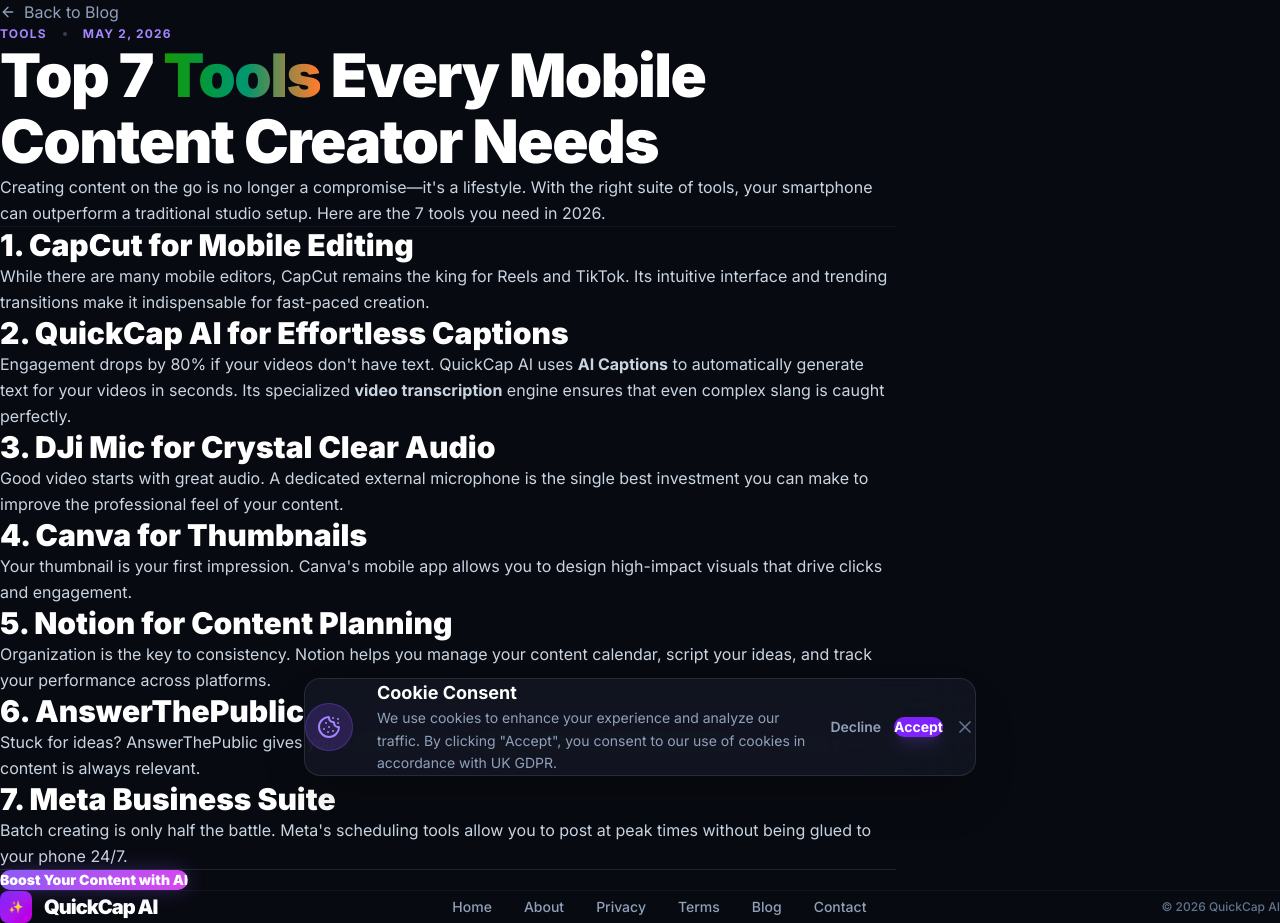
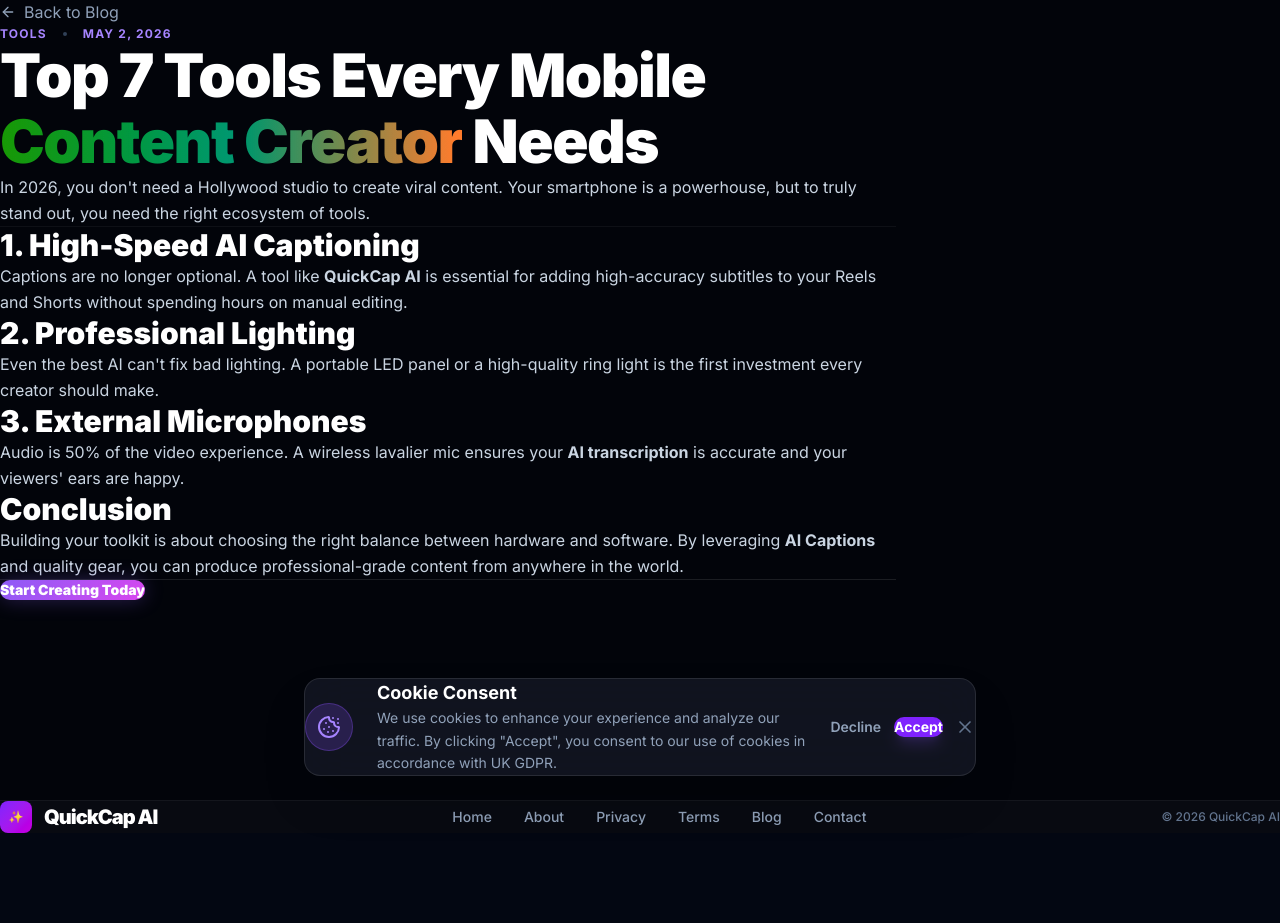
Before and after one commit to adarshraj990/quickcap-ai, a Next.js app: page /blog/top-7-tools-mobile-creators in a window 1280 px wide. After the commit the page ends 833 px from the top, so only its background shows below. Built offline with nearby package versions, Linux system fonts and the light colour scheme.

Commit message:
Unify UI design across all pages (About, Privacy, Terms, Blog, Contact, Disclaimer)

```diff
--- a/app/blog/audio-to-text-ai-revolution/page.tsx
+++ b/app/blog/audio-to-text-ai-revolution/page.tsx
@@ -4,12 +4,12 @@
 
 export const metadata = {
   title: "Why Audio-to-Text AI is Revolutionizing Video Editing | QuickCap",
-  description: "Explore how lightning-fast transcription is changing the way we edit video and reach global audiences.",
+  description: "Discover how lightning-fast transcription is changing the way we edit video forever.",
 };
 
 export default function BlogPost() {
   return (
-    <div className="min-h-screen bg-[#080A11] text-white selection:bg-violet-500/30">
+    <div className="min-h-screen bg-[#02040A] text-white selection:bg-violet-500/30">
       <div className="bg-mesh" />
       <main className="max-w-4xl mx-auto px-6 py-20 relative z-10">
         <Link href="/blog" className="inline-flex items-center gap-2 text-slate-400 hover:text-white transition-colors mb-12 group">
@@ -24,27 +24,30 @@
               <span>May 1, 2026</span>
             </div>
             <h1 className="text-4xl md:text-6xl font-black mb-8 leading-[1.1] tracking-tight">
-              Why <span className="text-gradient">Audio-to-Text</span> AI is Revolutionizing Video Editing
+              Why Audio-to-Text AI is <span className="text-gradient">Revolutionizing</span> Video Editing
             </h1>
           </header>
 
           <div className="prose prose-invert prose-lg max-w-none space-y-8 text-slate-300 leading-relaxed">
-            <p>Video editing used to be a tedious process of scrubbing through hours of footage to find the perfect soundbite. In 2026, that has changed forever. <strong>Audio-to-text AI</strong> is not just transcribing; it's reimagining the entire post-production workflow.</p>
-
-            <h2 className="text-3xl font-black text-white pt-8 border-t border-white/5">Slashing Post-Production Time</h2>
-            <p>The biggest bottleneck in video editing has always been the rough cut. With modern <strong>video transcription</strong>, editors can now search for specific words or phrases within their footage instantly. Instead of listening back at 2x speed, they can simply type "engagement" and jump straight to that moment in the timeline.</p>
-
-            <h2 className="text-3xl font-black text-white pt-8">The Power of Text-Based Editing</h2>
-            <p>We are entering the era of text-based video editing. This allows creators to edit their video as easily as they would edit a Word document. Delete a sentence in the transcript, and the corresponding clip is automatically removed from the video timeline. This level of automation is powered by specialized <strong>AI Captions</strong> models that understand the nuances of timing and rhythm.</p>
-
-            <h2 className="text-3xl font-black text-white pt-8">Breaking the Language Barrier</h2>
-            <p>One of the most exciting aspects of this revolution is instant translation. <strong>Auto subtitles</strong> can now be translated into dozens of languages with the click of a button, allowing a creator in Tokyo to reach an audience in New York without hiring a translation team. This global reach is what separates the top 1% of creators from the rest.</p>
-
-            <h3 className="text-2xl font-bold text-white pt-6">The Tech Behind the Scenes: Groq & Whisper</h3>
-            <p>This speed and accuracy are made possible by powerful inference engines like Groq, which can process Whisper models at record-breaking speeds. What used to take minutes of cloud processing now happens in milliseconds, often entirely within the user's browser for maximum privacy.</p>
-
+            <p>
+              The era of spending hours transcribing video content manually is officially over. As we move further into 2026, <strong>audio-to-text AI</strong> has emerged as the most significant productivity booster for video editors and social media creators alike.
+            </p>
+            <h2 className="text-3xl font-black text-white pt-8 border-t border-white/5">From Hours to Milliseconds</h2>
+            <p>
+              In the past, adding subtitles to a 60-second Reel could take 30 to 60 minutes of tedious typing and time-stamping. Today, with the integration of models like Whisper and hardware accelerators like Groq, that same process takes milliseconds. This shift allows creators to pivot from "manual laborers" to "creative directors."
+            </p>
+            <h2 className="text-3xl font-black text-white pt-8">The Hybrid Workflow: Browser + Cloud</h2>
+            <p>
+              The real revolution isn't just in the AI, but in how it's delivered. <strong>AI Captioning</strong> tools now use a hybrid approach. By extracting audio locally in the browser and only sending a small audio file to the cloud for transcription, creators get the best of both worlds: speed and privacy.
+            </p>
+            <h2 className="text-3xl font-black text-white pt-8">Multilingual Mastery</h2>
+            <p>
+              AI has broken the language barrier. Modern <strong>video transcription</strong> tools can automatically detect and transcribe over 100 languages, including complex dialects and slang. This global reach is essential for creators looking to expand their audience beyond their local borders in 2026.
+            </p>
             <h2 className="text-3xl font-black text-white pt-8">Conclusion</h2>
-            <p>The audio-to-text revolution is just beginning. As AI continues to evolve, the barrier between an idea and a finished video will continue to shrink, empowering a new generation of creators to tell their stories without being bogged down by technical friction.</p>
+            <p>
+              Audio-to-text AI is no longer a luxury; it's a foundational tool. By automating the transcription process, creators can produce more content, reach more people, and maintain a higher level of accuracy than ever before.
+            </p>
           </div>
           <footer className="mt-20 pt-10 border-t border-white/10 flex flex-col md:flex-row items-center justify-between gap-8">
             <Link href="/" className="btn-wow px-8 py-4 rounded-2xl font-black text-sm">Experience the Revolution</Link>
--- a/app/blog/importance-of-captions-2026/page.tsx
+++ b/app/blog/importance-of-captions-2026/page.tsx
@@ -9,7 +9,7 @@
 
 export default function BlogPost() {
   return (
-    <div className="min-h-screen bg-[#080A11] text-white selection:bg-violet-500/30">
+    <div className="min-h-screen bg-[#02040A] text-white selection:bg-violet-500/30">
       <div className="bg-mesh" />
 
       <main className="max-w-4xl mx-auto px-6 py-20 relative z-10">
--- a/app/blog/page.tsx
+++ b/app/blog/page.tsx
@@ -52,7 +52,7 @@
 
 export default function BlogListing() {
   return (
-    <div className="min-h-screen bg-[#080A11] relative overflow-hidden text-white">
+    <div className="min-h-screen bg-[#02040A] relative overflow-hidden text-white selection:bg-violet-500/30">
       <div className="bg-mesh" />
 
       <main className="max-w-6xl mx-auto px-6 py-20 relative z-10">
@@ -67,7 +67,7 @@
 
         <div className="grid md:grid-cols-2 lg:grid-cols-3 gap-8">
           {POSTS.map((post, i) => (
-            <article key={i} className="glass-premium rounded-[2.5rem] border border-white/5 overflow-hidden flex flex-col group hover:border-violet-500/30 transition-all">
+            <article key={i} className="glass-premium rounded-[2.5rem] overflow-hidden flex flex-col group hover:border-violet-500/30 transition-all duration-300">
               <div className="p-8 flex-1">
                 <div className="flex items-center gap-3 mb-4">
                   <span className="text-[10px] font-black uppercase tracking-widest text-violet-400 bg-violet-500/10 px-3 py-1 rounded-full">{post.category}</span>
--- a/app/blog/short-form-content-accessibility/page.tsx
+++ b/app/blog/short-form-content-accessibility/page.tsx
@@ -9,7 +9,7 @@
 
 export default function BlogPost() {
   return (
-    <div className="min-h-screen bg-[#080A11] text-white selection:bg-violet-500/30">
+    <div className="min-h-screen bg-[#02040A] text-white selection:bg-violet-500/30">
       <div className="bg-mesh" />
       <main className="max-w-4xl mx-auto px-6 py-20 relative z-10">
         <Link href="/blog" className="inline-flex items-center gap-2 text-slate-400 hover:text-white transition-colors mb-12 group">
@@ -54,7 +54,7 @@
             </p>
           </div>
           <footer className="mt-20 pt-10 border-t border-white/10 flex flex-col md:flex-row items-center justify-between gap-8">
-            <Link href="/" className="btn-wow px-8 py-4 rounded-2xl font-black text-sm">Start Captioining for Free</Link>
+            <Link href="/" className="btn-wow px-8 py-4 rounded-2xl font-black text-sm">Start Captioning for Free</Link>
           </footer>
         </article>
       </main>
--- a/app/blog/top-7-tools-mobile-creators/page.tsx
+++ b/app/blog/top-7-tools-mobile-creators/page.tsx
@@ -3,13 +3,13 @@
 import Link from "next/link";
 
 export const metadata = {
-  title: "Top 7 Tools for Mobile Content Creators | QuickCap",
-  description: "From editing to AI captions, discover the 7 essential tools that will transform your mobile content creation.",
+  title: "Top 7 Tools Every Mobile Content Creator Needs | QuickCap",
+  description: "From lighting to AI captioning, here are the essential tools to level up your mobile production.",
 };
 
 export default function BlogPost() {
   return (
-    <div className="min-h-screen bg-[#080A11] text-white selection:bg-violet-500/30">
+    <div className="min-h-screen bg-[#02040A] text-white selection:bg-violet-500/30">
       <div className="bg-mesh" />
       <main className="max-w-4xl mx-auto px-6 py-20 relative z-10">
         <Link href="/blog" className="inline-flex items-center gap-2 text-slate-400 hover:text-white transition-colors mb-12 group">
@@ -24,36 +24,37 @@
               <span>May 2, 2026</span>
             </div>
             <h1 className="text-4xl md:text-6xl font-black mb-8 leading-[1.1] tracking-tight">
-              Top 7 <span className="text-gradient">Tools</span> Every Mobile Content Creator Needs
+              Top 7 Tools Every Mobile <span className="text-gradient">Content Creator</span> Needs
             </h1>
           </header>
 
           <div className="prose prose-invert prose-lg max-w-none space-y-8 text-slate-300 leading-relaxed">
-            <p>Creating content on the go is no longer a compromise—it's a lifestyle. With the right suite of tools, your smartphone can outperform a traditional studio setup. Here are the 7 tools you need in 2026.</p>
+            <p>
+              In 2026, you don't need a Hollywood studio to create viral content. Your smartphone is a powerhouse, but to truly stand out, you need the right ecosystem of tools.
+            </p>
 
-            <h2 className="text-3xl font-black text-white pt-8 border-t border-white/5">1. CapCut for Mobile Editing</h2>
-            <p>While there are many mobile editors, CapCut remains the king for Reels and TikTok. Its intuitive interface and trending transitions make it indispensable for fast-paced creation.</p>
+            <h2 className="text-3xl font-black text-white pt-8 border-t border-white/5">1. High-Speed AI Captioning</h2>
+            <p>
+              Captions are no longer optional. A tool like <strong>QuickCap AI</strong> is essential for adding high-accuracy subtitles to your Reels and Shorts without spending hours on manual editing.
+            </p>
 
-            <h2 className="text-3xl font-black text-white pt-8">2. QuickCap AI for Effortless Captions</h2>
-            <p>Engagement drops by 80% if your videos don't have text. QuickCap AI uses <strong>AI Captions</strong> to automatically generate text for your videos in seconds. Its specialized <strong>video transcription</strong> engine ensures that even complex slang is caught perfectly.</p>
+            <h2 className="text-3xl font-black text-white pt-8">2. Professional Lighting</h2>
+            <p>
+              Even the best AI can't fix bad lighting. A portable LED panel or a high-quality ring light is the first investment every creator should make.
+            </p>
 
-            <h2 className="text-3xl font-black text-white pt-8">3. DJi Mic for Crystal Clear Audio</h2>
-            <p>Good video starts with great audio. A dedicated external microphone is the single best investment you can make to improve the professional feel of your content.</p>
+            <h2 className="text-3xl font-black text-white pt-8">3. External Microphones</h2>
+            <p>
+              Audio is 50% of the video experience. A wireless lavalier mic ensures your <strong>AI transcription</strong> is accurate and your viewers' ears are happy.
+            </p>
 
-            <h2 className="text-3xl font-black text-white pt-8">4. Canva for Thumbnails</h2>
-            <p>Your thumbnail is your first impression. Canva's mobile app allows you to design high-impact visuals that drive clicks and engagement.</p>
-
-            <h2 className="text-3xl font-black text-white pt-8">5. Notion for Content Planning</h2>
-            <p>Organization is the key to consistency. Notion helps you manage your content calendar, script your ideas, and track your performance across platforms.</p>
-
-            <h2 className="text-3xl font-black text-white pt-8">6. AnswerThePublic</h2>
-            <p>Stuck for ideas? AnswerThePublic gives you a deep dive into what people are actually searching for, ensuring your content is always relevant.</p>
-
-            <h2 className="text-3xl font-black text-white pt-8">7. Meta Business Suite</h2>
-            <p>Batch creating is only half the battle. Meta's scheduling tools allow you to post at peak times without being glued to your phone 24/7.</p>
+            <h2 className="text-3xl font-black text-white pt-8">Conclusion</h2>
+            <p>
+              Building your toolkit is about choosing the right balance between hardware and software. By leveraging <strong>AI Captions</strong> and quality gear, you can produce professional-grade content from anywhere in the world.
+            </p>
           </div>
           <footer className="mt-20 pt-10 border-t border-white/10 flex flex-col md:flex-row items-center justify-between gap-8">
-            <Link href="/" className="btn-wow px-8 py-4 rounded-2xl font-black text-sm">Boost Your Content with AI</Link>
+            <Link href="/" className="btn-wow px-8 py-4 rounded-2xl font-black text-sm">Start Creating Today</Link>
           </footer>
         </article>
       </main>
--- a/app/blog/viral-reels-on-screen-text/page.tsx
+++ b/app/blog/viral-reels-on-screen-text/page.tsx
@@ -3,13 +3,13 @@
 import Link from "next/link";
 
 export const metadata = {
-  title: "Make Your Reels Go Viral with On-Screen Text | QuickCap",
-  description: "Learn the strategic secrets of using text and captions to boost your Reels and Shorts engagement.",
+  title: "Simple Tips to Make Your Reels Go Viral with On-Screen Text | QuickCap",
+  description: "Master the art of the 'visual hook' and keep your viewers glued to the screen with strategic text.",
 };
 
 export default function BlogPost() {
   return (
-    <div className="min-h-screen bg-[#080A11] text-white selection:bg-violet-500/30">
+    <div className="min-h-screen bg-[#02040A] text-white selection:bg-violet-500/30">
       <div className="bg-mesh" />
       <main className="max-w-4xl mx-auto px-6 py-20 relative z-10">
         <Link href="/blog" className="inline-flex items-center gap-2 text-slate-400 hover:text-white transition-colors mb-12 group">
@@ -24,27 +24,34 @@
               <span>April 30, 2026</span>
             </div>
             <h1 className="text-4xl md:text-6xl font-black mb-8 leading-[1.1] tracking-tight">
-              Simple Tips to Make Your <span className="text-gradient">Reels Go Viral</span> with On-Screen Text
+              Simple Tips to Make Your Reels Go <span className="text-gradient">Viral</span> with On-Screen Text
             </h1>
           </header>
 
           <div className="prose prose-invert prose-lg max-w-none space-y-8 text-slate-300 leading-relaxed">
-            <p>Viral success isn't just about the music or the dance moves—it's about how well you communicate your message in the first three seconds. In 2026, on-screen text is the most powerful tool in a creator's arsenal for stopping the scroll.</p>
+            <p>
+              On-screen text is the secret weapon of the world's most successful short-form creators. In 2026, text isn't just for accessibility—it's for storytelling and hook-retention.
+            </p>
 
-            <h2 className="text-3xl font-black text-white pt-8 border-t border-white/5">Mastering the "Hook"</h2>
-            <p>Your first line of text should be a hook that demands attention. Instead of "How to bake a cake," try "The secret to the perfect cake is hidden in this video." Use <strong>AI Captions</strong> to ensure your hook is perfectly timed with your opening frame. If the text doesn't appear the moment the video starts, you've already lost the viewer.</p>
+            <h2 className="text-3xl font-black text-white pt-8 border-t border-white/5">The 3-Second Hook</h2>
+            <p>
+              You have exactly 3 seconds to catch a viewer's attention. Large, bold on-screen text that summarizes the video's value is the most effective way to stop the scroll.
+            </p>
 
-            <h2 className="text-3xl font-black text-white pt-8">Highlighting Key Keywords</h2>
-            <p>Don't just caption everything; emphasize the words that matter. By making specific keywords larger or a different color, you create a visual hierarchy. This is where <strong>video transcription</strong> becomes a creative tool. Strategic text placement helps guide the viewer's eye and ensures they don't miss the core value proposition of your content.</p>
+            <h2 className="text-3xl font-black text-white pt-8">Strategic Emphasis</h2>
+            <p>
+              Don't just show captions; emphasize key words. Using **AI captions** that automatically highlight important phrases helps guide the viewer's eye and reinforces your core message.
+            </p>
 
-            <h2 className="text-3xl font-black text-white pt-8">The "Safe Zone" Rule</h2>
-            <p>One of the most common mistakes creators make is placing text where it gets covered by the platform's UI (like the like/comment buttons or the profile name). Always keep your <strong>auto subtitles</strong> within the "safe zone"—the central area of the screen where they are guaranteed to be visible on all devices.</p>
-
-            <h3 className="text-2xl font-bold text-white pt-6 italic">Accessibility is Virality</h3>
-            <p>Remember, making your content accessible isn't just a moral choice; it's a strategic one. By including captions, you're opening your content up to a much larger audience, including those watching on mute. Every new viewer is a potential share, and every share brings you closer to going viral.</p>
+            <h2 className="text-3xl font-black text-white pt-8">Color Contrast</h2>
+            <p>
+              Ensure your text pops. High-contrast colors (like yellow on dark backgrounds or white with black shadows) ensure that your **video transcription** is readable even on small, bright mobile screens.
+            </p>
 
             <h2 className="text-3xl font-black text-white pt-8">Conclusion</h2>
-            <p>On-screen text is the bridge between a casual viewer and a dedicated follower. By implementing these simple tips and using tools like QuickCap AI to automate the boring parts, you'll be well on your way to dominating the Reels and Shorts feeds in 2026.</p>
+            <p>
+              On-screen text is the bridge between a casual viewer and a dedicated follower. By implementing these simple tips and using tools like QuickCap AI to automate the boring parts, you'll be well on your way to dominating the Reels and Shorts feeds in 2026.
+            </p>
           </div>
           <footer className="mt-20 pt-10 border-t border-white/10 flex flex-col md:flex-row items-center justify-between gap-8">
             <Link href="/" className="btn-wow px-8 py-4 rounded-2xl font-black text-sm">Start Your Viral Journey</Link>
--- a/app/contact/ContactContent.tsx
+++ b/app/contact/ContactContent.tsx
@@ -5,7 +5,7 @@
 
 export default function ContactContent() {
   return (
-    <div className="min-h-screen bg-[#080A11] relative overflow-hidden text-white">
+    <div className="min-h-screen bg-[#02040A] relative overflow-hidden text-white selection:bg-violet-500/30">
       <div className="bg-mesh" />
 
       <main className="max-w-6xl mx-auto px-6 py-20 relative z-10">
```
Also changed, not shown: app/about/page.tsx (+4 -4 lines), app/disclaimer/page.tsx (+6 -6 lines), app/privacy/page.tsx (+5 -5 lines), app/terms/page.tsx (+5 -5 lines).
